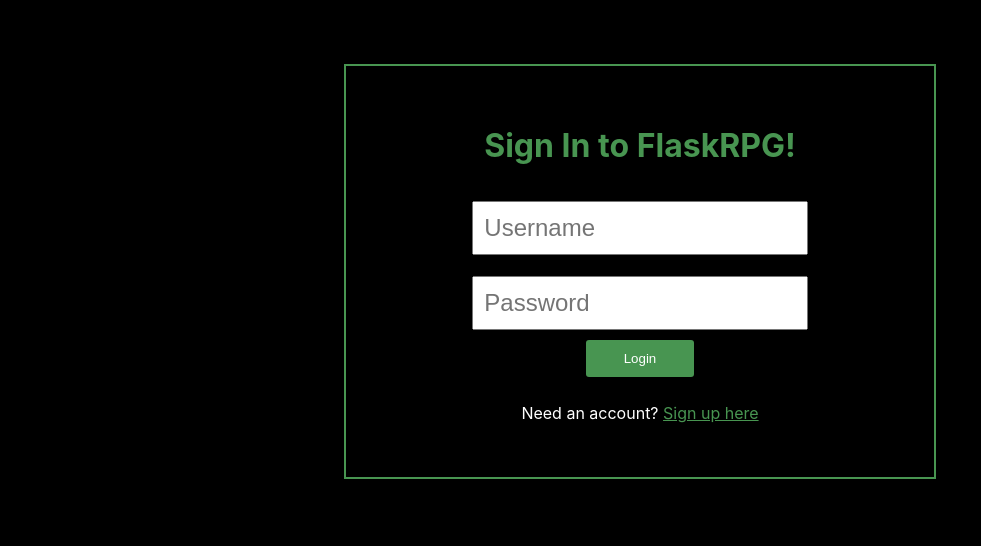
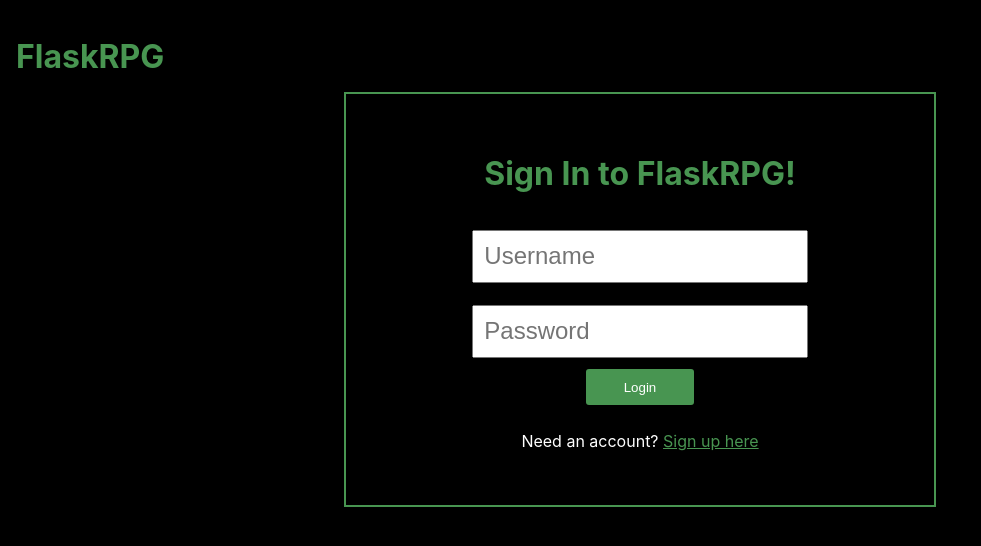
Before and after one commit to Team-Big-Bosses/New-FE, a React (Create React App) app in the folder client/: page /login in a window 1280 px wide. Shown: the top 546 px of the page, without its empty margins (0-981 px from the left). Built offline with nearby package versions, Linux system fonts and the light colour scheme.

Commit message:
added header with link to home

```diff
--- a/client/src/App.js
+++ b/client/src/App.js
@@ -7,11 +7,12 @@ import World from './components/world'
 import LandingPage from './components/landing/LandingPage'
 import Login from './components/landing/Login'
 import FormikRegister from './components/landing/Register'
-// import FormikRegisterTest from './components/landing/test'
+import Header from './components/Header'
 
 function App() {
   return (
     <div className="app-container">
+      {/* <Header /> */}
       <Route exact path="/" component={LandingPage} />
       <Route path="/login" component={Login} />
       <Route path="/register" component={FormikRegister} />
--- /dev/null
+++ b/client/src/components/Header.js
@@ -0,0 +1,13 @@
+import React from 'react'
+import {Link} from 'react-router-dom'
+import '../scss/Header.scss'
+
+const Header = () =>{
+  return(
+    <div className="header-container">
+      <Link className="link" to="/"><h1>FlaskRPG</h1></Link>
+    </div>
+  )
+}
+
+export default Header;
--- a/client/src/components/landing/LandingPage.js
+++ b/client/src/components/landing/LandingPage.js
@@ -1,13 +1,15 @@
 import React from "react";
 import { Link } from 'react-router-dom'
 import '../../scss/LandingPage.scss'
+import Header from '../Header'
 
 
 const LandingPage = () =>{
   return(
     <div className="landing-container">
       <div className="header">
-        <h1>FlaskRPG</h1>
+        <Header />
+        {/* <h1>FlaskRPG</h1> */}
         <div className="landing-nav">
           <Link className="link" to="/login">Login</Link>
           <Link className="link" to="/register">Register</Link>
--- a/client/src/components/landing/Login.js
+++ b/client/src/components/landing/Login.js
@@ -2,6 +2,7 @@ import React, { useState } from "react";
 import axios from "axios";
 import { Link } from "react-router-dom";
 import "../../scss/Login.scss";
+import Header from '../Header'
 
 const Login = props => {
   const [credentials, setCredentials] = useState({
@@ -40,6 +41,8 @@ const Login = props => {
   };
 
   return (
+    <>
+    <Header />
     <div className="register-container">
       <h1>Sign In to FlaskRPG!</h1>
       <form onSubmit={handleSubmit}>
@@ -64,6 +67,7 @@ const Login = props => {
         </Link>
       </p>
     </div>
+    </>
   );
 };
 
--- a/client/src/components/landing/Register.js
+++ b/client/src/components/landing/Register.js
@@ -2,6 +2,7 @@ import React, { useState } from "react";
 import axios from "axios";
 import {Link} from 'react-router-dom'
 import '../../scss/Register.scss'
+import Header from '../Header'
 
 const Register = props => {
   const [credentials, setCredentials] = useState({
@@ -43,6 +44,8 @@ const Register = props => {
 
 
   return (
+    <>
+    <Header />
     <div className="register-container">
       <h1>Sign Up to Play FlaskRPG!</h1>
       <form onSubmit={handleSubmit}>
@@ -68,6 +71,7 @@ const Register = props => {
       </form>
       <p>Already have an account? <Link className="link" to="/login">Login</Link></p>
     </div>
+    </>
   );
 };
 
--- a/client/src/components/world/index.js
+++ b/client/src/components/world/index.js
@@ -7,6 +7,7 @@ import MapObscure from "../map/obscure";
 import MapOverlay from "../map/overlay";
 import Player from "../player";
 import store from "../../config/store";
+import Header from '../Header'
 
 import "../../config/tiles.css";
 import { BE_URL, token } from "../../config/constants";
@@ -181,11 +182,14 @@ function World(props) {
   const renderRoom = room => {
     return (
       <>
+      <Header />
+      <>
         <DialogueBox />
         <Map tiles={room.tiles} />
         <MapOverlay overlay={room.overlay} />
         <MapObscure obscure={room.obscure} />
         <Player />
+      </>
       </>
     );
   };
--- /dev/null
+++ b/client/src/scss/Header.scss
@@ -0,0 +1,14 @@
+.header-container{
+  margin-bottom: -5%;
+
+  .link{
+    text-decoration: none;
+  }
+
+  h1{
+    padding: 1rem;
+    font-size: 2rem;
+    color: #489551;
+    text-decoration: none;
+  }
+}
--- a/client/src/scss/LandingPage.scss
+++ b/client/src/scss/LandingPage.scss
@@ -1,10 +1,12 @@
 .landing-container{
-
+    z-index: +1;
 
   .header{
     display: flex;
     justify-content: space-between;
     align-items: center;
+
+
 
     h1{
       padding: 1rem;
@@ -30,6 +32,7 @@
   width: 100%;
   padding: 20vh 0;
   display: flex;
+  margin-top: 5%;
 
   .grass-strip{
     display: flex;
```
